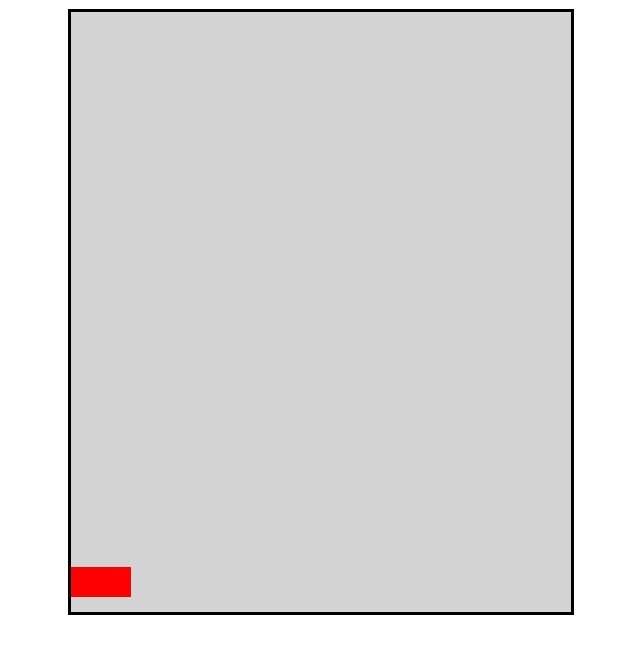
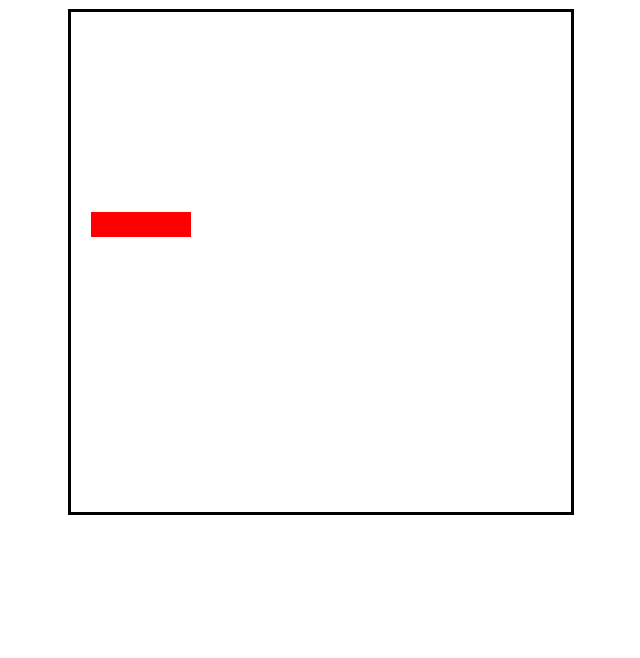
Before and after one commit to Jbillaba/gap-jump, a plain HTML site: page index.html in a window 1280 px wide. Shown: the part 142-800 px from the top of the page, without its empty margins (319-959 px from the left). Drawn offline with nearby package versions, Linux system fonts and the light colour scheme.

Commit message:
swapped game for another

```diff
--- a/game.js
+++ b/game.js
@@ -1,8 +1,11 @@
 
 let block;
+let pipes = [];
+
+
 function startGame() {
+    block = new GameObject(100, 30, "red", 10, 120);
     myGameArea.start();
-    block = new GameObject(100, 30, "red", 10, 120)
 }
 // makes block move + clears the canvas
 let myGameArea = {
@@ -11,7 +14,9 @@ let myGameArea = {
         this.canvas.width = 500;
         this.canvas.height = 600;
         this.context = this.canvas.getContext("2d");
+        this.frameNo = 0;
         this.interval = setInterval(updateGameArea, 20);
+
     window.addEventListener('keydown', function (e) {
         myGameArea.key = e.keyCode;
     })
@@ -21,48 +26,79 @@ let myGameArea = {
     },
     clear: function(){
         this.context.clearRect(0, 0, this.canvas.width, this.canvas.height);
+    },
+    stop : function() {
+        clearInterval(this.interval);
     }
 }
 
 // gameObj class contructor
 function GameObject(width, height, color, x, y) {
-    this.gameArea = myGameArea;
+
     this.width = width;
     this.height = height;
     this.speedX = 0;
     this.speedY = 0;
     this.x = x;
     this.y = y;
-    this.gravity = 0.03;
-    this.gravitySpeed = 0;
     this.update = function(){
     ctx = myGameArea.context;
     ctx.save();
     ctx.translate(this.x, this.y);
     ctx.rotate(this.angel);
     ctx.fillStyle = color;
-    ctx.fillRect(this.width / -2, this.height / -2, this.width, this.height);
+    ctx.fillRect(this.x, this.y, this.width, this.height);
     ctx.restore();
     }
 
     this.newPos = function(){
-        this.gravitySpeed += this.gravity
+
         this.x += this.speedX;
-        this.y += this.speedY + this.gravitySpeed;
-        this.hitBottom();
+        this.y += this.speedY
+
+
     }
-    this.hitBottom = function() {
-        let rockbottom = myGameArea.canvas.height - this.height;
-        if (this.y > rockbottom){
-            this.y = rockbottom;
+    this.crashWith = function(otherobj) {
+        let myleft = this.x;
+        let myright = this.x + (this.width);
+        let mytop = this.y;
+        let mybottom = this.y + (this.height);
+        let othertop = otherobj.y;
+        let otherbottom = otherobj.y + (otherobj.height);
+        let crash = true;
+        if ((mybottom < othertop) ||
+        (mytop > otherbottom) ||
+        (myright < otherleft) ||
+        (myleft > otherright)) {
+            crash = false;
         }
+        return crash;
     }
-}
+
+    }
 
 //refreshes, and checks for keypresses.
 function updateGameArea() {
+    let x, y;
+    for (i = 0; i < pipes.length; i++){
+        if (block.crashWith(pipes[i])){
+            myGameArea.stop();
+            return;
+        }
+    }
+
     myGameArea.clear();
-    block.angle += 1 * Math.pi / 180;
+    myGameArea.frameNo += 1;
+if (myGameArea.frameNo == 1 || everyinterval(150)){
+    x = myGameArea.canvas.width;
+   y = myGameArea.canvas.height - 200;
+   pipes.push( new GameObject(10, 200, "green", x, y));
+}
+    for(i = 0; i < pipes.length; i ++)
+{
+    pipes[i].x += -1;
+    pipes[i].update();
+}
     block.speedX = 0;
     block.speedY = 0;
     if (myGameArea.key && myGameArea.key == 37){block.speedX = -1;}
@@ -72,3 +108,8 @@ function updateGameArea() {
     block.newPos();
     block.update();
 }
+
+function everyinterval(n) {
+    if ((myGameArea.frameNo / n) % 1 ==0 ){return true;}
+    return false;
+}
--- a/index.html
+++ b/index.html
@@ -10,15 +10,15 @@
         <link rel="stylesheet" href="style.css">
     </head>
     <body onload="startGame()">
-        <h1 class="title">  tetris </h1>
+        <h1 class="title">  flappy bird </h1>
         <h2 class="scoreDisplay"> 000 </h2>
 
 
      <div class="game-container">
         <!-- game will be store here -->
         <canvas class="game-display"> </canvas>
+     </div>
 
-     </div>
 
         <script src="game.js"></script>
     </body>
--- a/style.css
+++ b/style.css
@@ -20,6 +20,8 @@ text-align: center;
 }
 
 .game-display{
-    background-color: lightgrey;
+    background-color: white;
     border: 3px solid black;
+    width: 500px;
+    height: 500px;
 }
```
Also changed, not shown: 1 other file.
